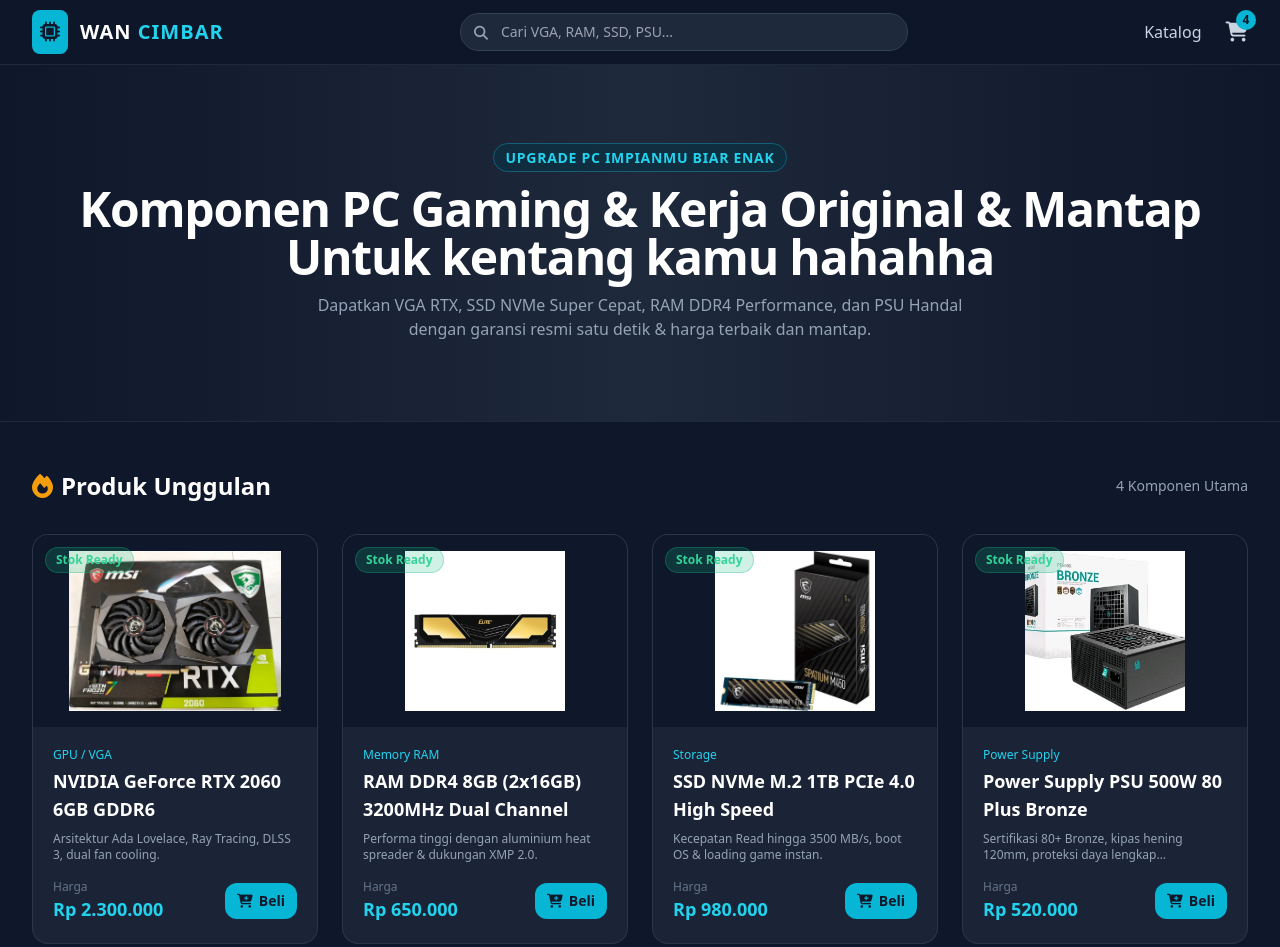
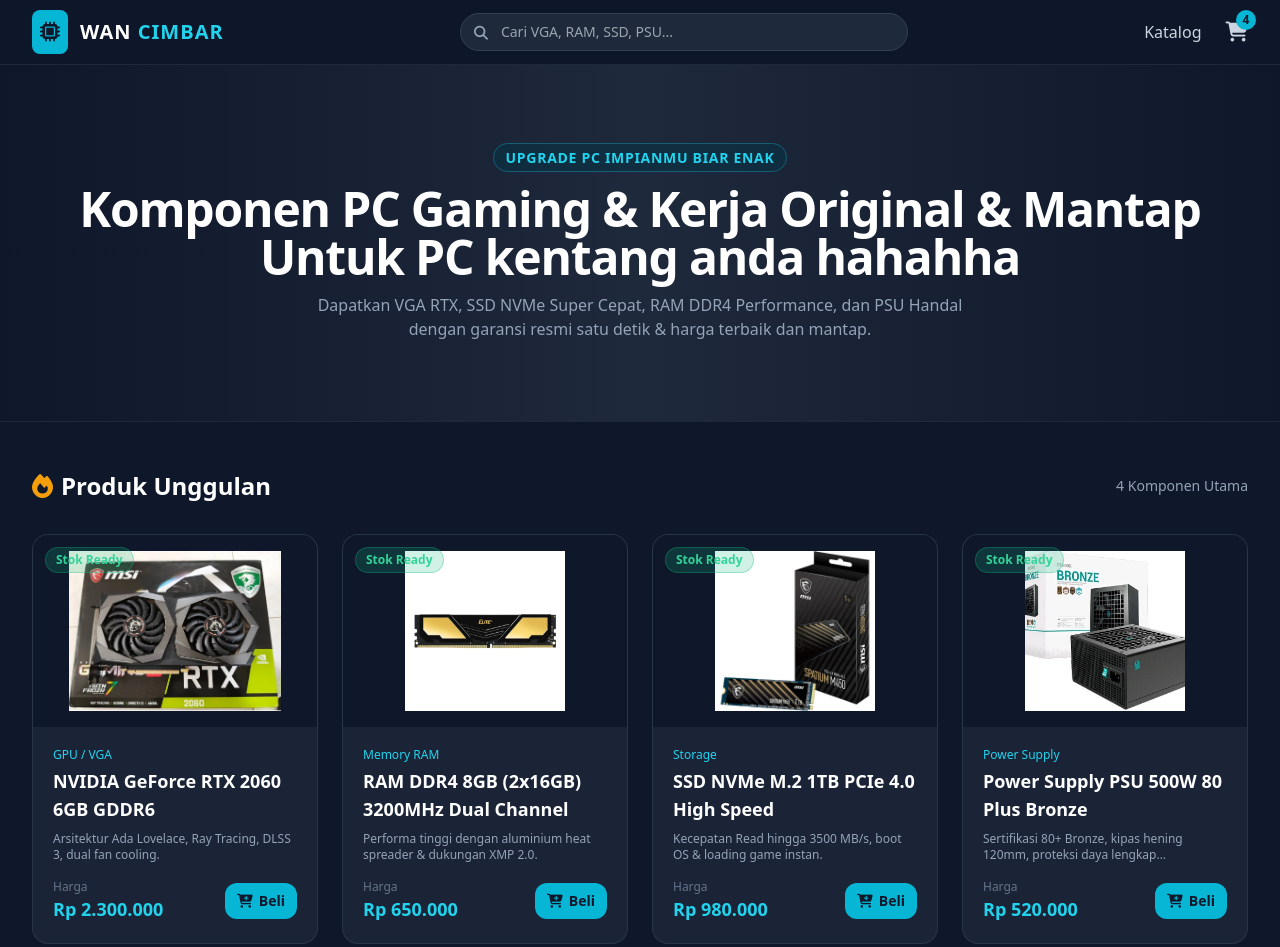
Before and after one commit to wancimbarmahathirdien19731-del/web-cimbar, a plain HTML site: page index.html in a window 1280 px wide. Shown: the top 947 px of the page. Drawn offline with nearby package versions, Linux system fonts and the light colour scheme.

Commit message:
Update index.html

```diff
--- a/index.html
+++ b/index.html
@@ -45,7 +45,7 @@
   <header class="bg-gradient-to-r from-slate-900 via-slate-800 to-slate-900 border-b border-slate-800 py-12 md:py-20">
     <div class="max-w-7xl mx-auto px-4 sm:px-6 lg:px-8 text-center">
       <span class="text-cyan-400 text-sm font-semibold tracking-wider uppercase bg-cyan-950/60 border border-cyan-800 px-3 py-1 rounded-full">Upgrade PC Impianmu biar enak </span>
-      <h1 class="text-3xl md:text-5xl font-extrabold text-white mt-4 tracking-tight">Komponen PC Gaming & Kerja Original & Mantap Untuk kentang kamu hahahha</h1>
+      <h1 class="text-3xl md:text-5xl font-extrabold text-white mt-4 tracking-tight">Komponen PC Gaming & Kerja Original & Mantap Untuk PC kentang anda hahahha</h1>
       <p class="text-slate-400 mt-3 max-w-2xl mx-auto text-sm md:text-base">Dapatkan VGA RTX, SSD NVMe Super Cepat, RAM DDR4 Performance, dan PSU Handal dengan garansi resmi satu detik & harga terbaik dan mantap.</p>
     </div>
   </header>
```
